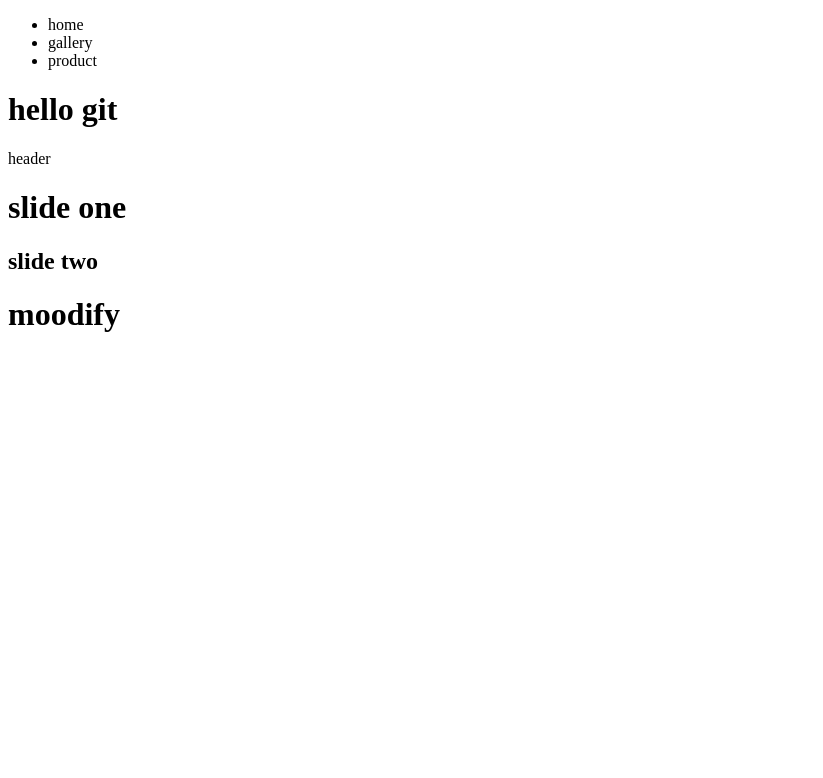
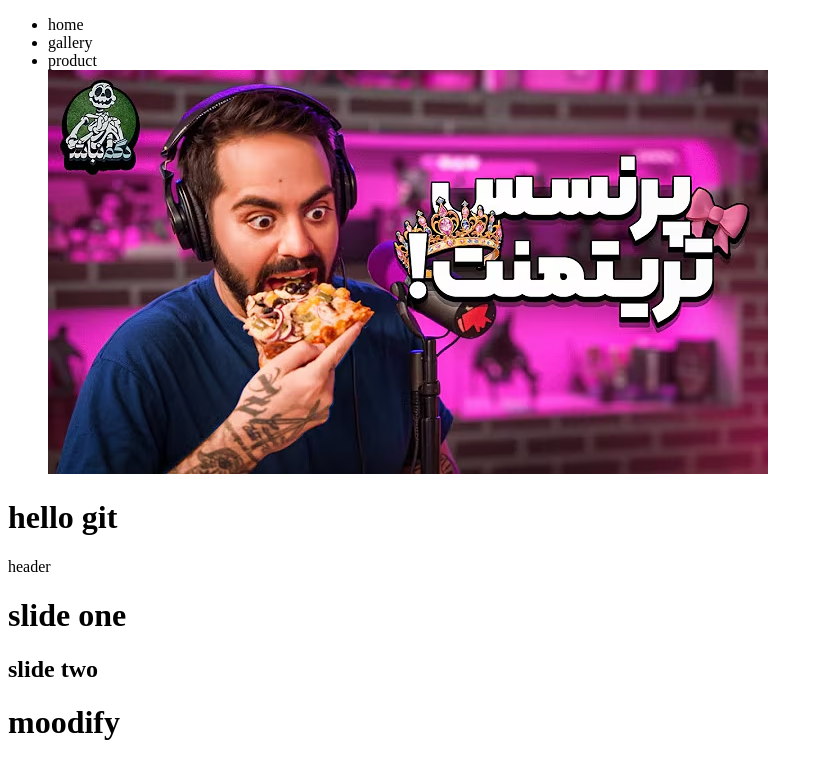
Before and after one commit to farimasaberi82-del/gitprojectone, a plain HTML site: page index.html in a window 1280 px wide. Shown: the whole page, without its empty margins (0-823 px from the left). Drawn offline with Linux system fonts and the light colour scheme.

Commit message:
banner created

```diff
--- a/index.html
+++ b/index.html
@@ -11,6 +11,9 @@
       <li>home </li>
       <li>gallery</li>
       <li>product</li>
+      <div class="banner">
+        <img src ="hq720 (3).avif">
+      </div>
     </ul>
   </nav>
   <h1>hello git</h1>
```
Also changed, not shown: hq720 (3).avif (added).
